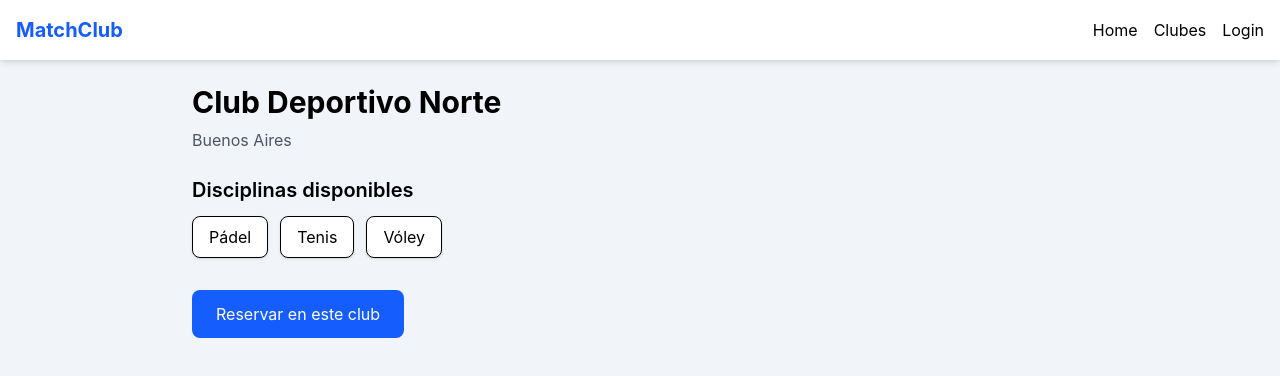
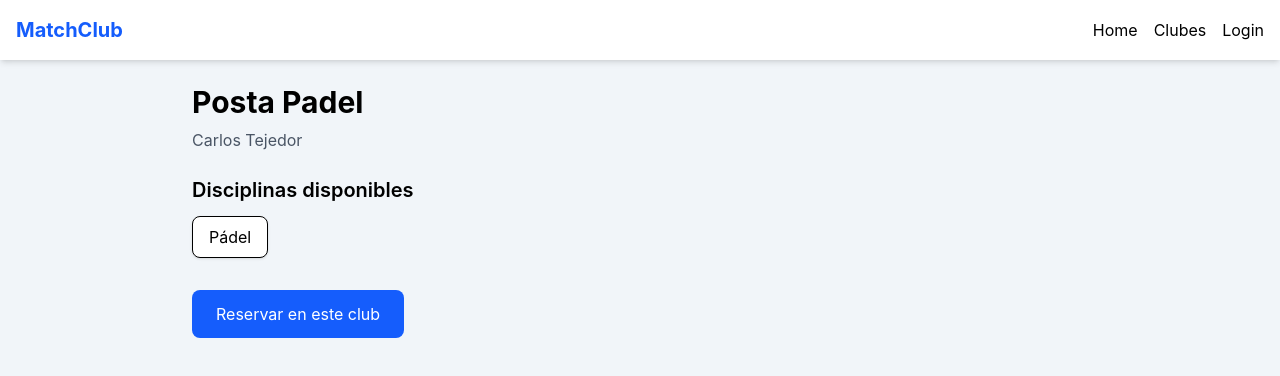
Before and after one commit to GiulianaMGatti/matchclub, a React app in the folder frontend/: page /clubs/1 in a window 1280 px wide. Shown: the top 376 px of the page. Built offline with nearby package versions, Linux system fonts and the light colour scheme; the HTML template or start-up script is replaced by a standard one.

Commit message:
Implementa flujo completo de reservas y mejora gestión de clubes

```diff
--- a/frontend/src/pages/public/ClubDetail.jsx
+++ b/frontend/src/pages/public/ClubDetail.jsx
@@ -3,12 +3,51 @@ import { Link, useParams } from "react-router-dom";
 function ClubDetail() {
   const { id } = useParams();
 
-  const club = {
-    id,
-    name: "Club Deportivo Norte",
-    location: "Buenos Aires",
-    sports: ["Pádel", "Tenis", "Vóley"],
-  };
+  const clubs = [
+    {
+      id: 1,
+      name: "Posta Padel",
+      location: "Carlos Tejedor",
+      sports: ["Pádel"],
+    },
+    {
+      id: 2,
+      name: "Club Argentino",
+      location: "Carlos Tejedor",
+      sports: ["Fútbol", "Padel"],
+    },
+    {
+      id: 3,
+      name: "Club Los Vascos",
+      location: "Carlos Tejedor",
+      sports: ["Tenis", "Pelota Paleta"],
+    },
+    {
+      id: 4,
+      name: "Club Gorra de Cuero",
+      location: "Carlos Tejedor",
+      sports: ["Fútbol", "Padel"],
+    },
+    {
+      id: 5,
+      name: "Club Huracan",
+      location: "Carlos Tejedor",
+      sports: ["Fútbol", "Padel", "Hockey"],
+    },
+  ];
+
+  const club = clubs.find((club) => club.id === Number(id));
+
+  if (!club) {
+    return (
+      <div className="max-w-4xl mx-auto">
+        <h1 className="text-2xl font-bold">Club no encontrado</h1>
+        <Link to="/clubs" className="text-blue-600 underline">
+          Volver a clubes
+        </Link>
+      </div>
+    );
+  }
 
   return (
     <div className="max-w-4xl mx-auto">
```
Also changed, not shown: 1 other file (tests, documents, lock files or other folders).
